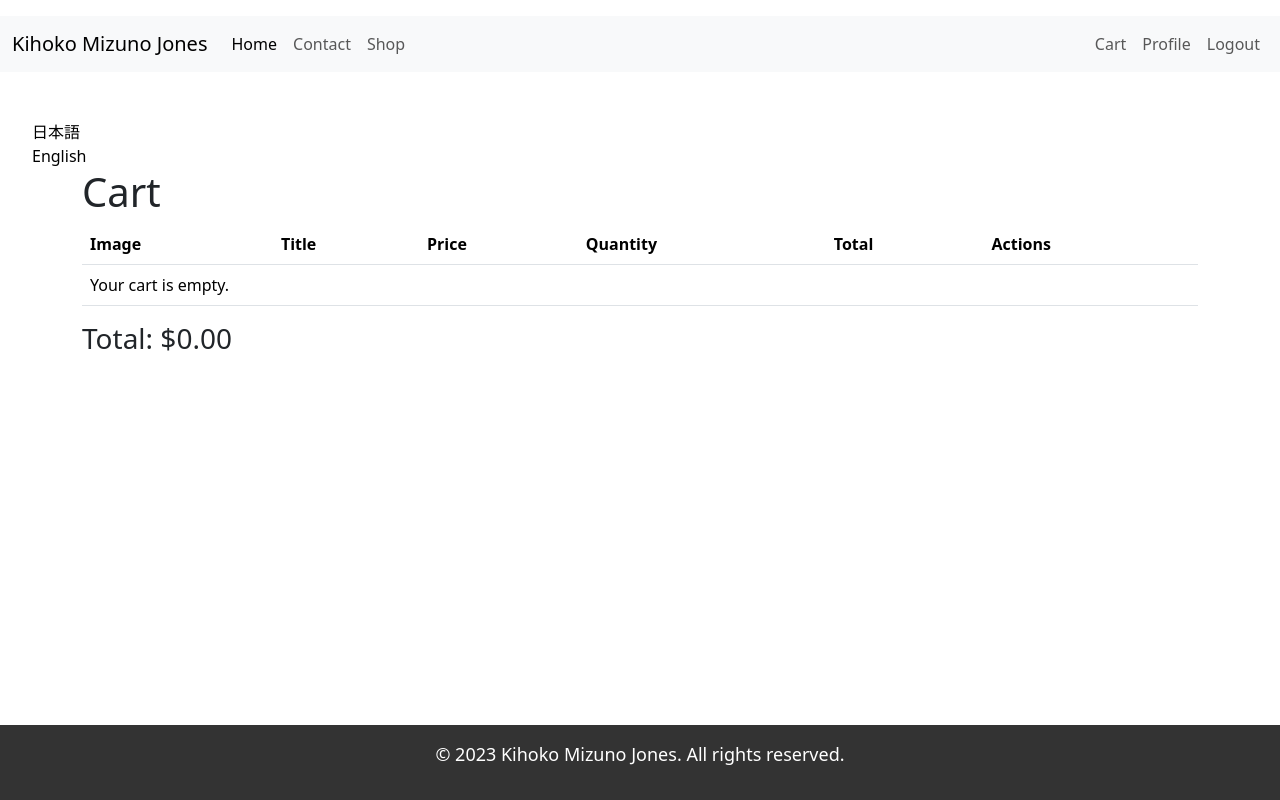
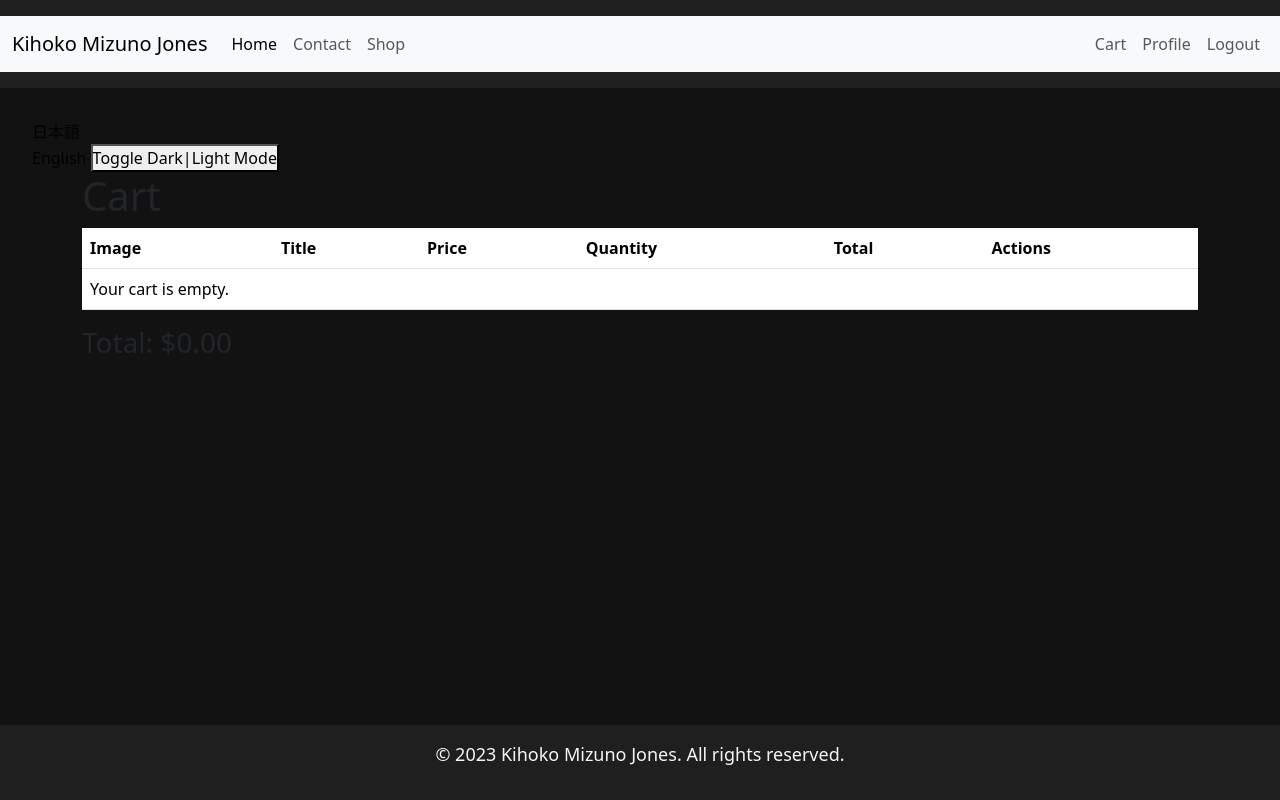
Before and after one commit to performlikemj/kihoko, a Django app: page /cart/ in a window 1280 px wide. Run offline with Django 4.2, Linux system fonts and the light colour scheme; a user stored in the database is signed in; data comes from the database, SQL or seed files in the repository.

Commit message:
Add functionality for dark and light theme

```diff
--- a/portfolio/static/portfolio/css/light.css
+++ b/portfolio/static/portfolio/css/light.css
@@ -220,8 +220,3 @@
   left: 50%;
   transform: translateX(-50%);
 }
-
-.product-card {
-  border: none;
-  /* Add any other styling specific to the product card here */
-}
--- a/portfolio/templates/portfolio/base.html
+++ b/portfolio/templates/portfolio/base.html
@@ -14,6 +14,7 @@
 
     <link rel="stylesheet" href="{% static 'portfolio/css/style.css' %}">
     <link rel="stylesheet" href="{% static 'portfolio/css/light.css' %}" id="theme-stylesheet">
+    <link rel="stylesheet" href="{% static 'portfolio/css/dark.css' %}" id="theme-stylesheet">
     <link rel="stylesheet" href="https://cdnjs.cloudflare.com/ajax/libs/font-awesome/6.4.0/css/all.min.css" integrity="sha512-iecdLmaskl7CVkqkXNQ/ZH/XLlvWZOJyj7Yy7tcenmpD1ypASozpmT/E0iPtmFIB46ZmdtAc9eNBvH0H/ZpiBw==" crossorigin="anonymous" referrerpolicy="no-referrer" />
 
     <!-- jQuery Library (Before Slick JS) -->
@@ -32,6 +33,23 @@
     <script defer src="{% static 'portfolio/js/script.js' %}"></script>
     <link href="https://cdn.jsdelivr.net/npm/bootstrap@5.3.0-alpha3/dist/css/bootstrap.min.css" rel="stylesheet" integrity="sha384-KK94CHFLLe+nY2dmCWGMq91rCGa5gtU4mk92HdvYe+M/SXH301p5ILy+dN9+nJOZ" crossorigin="anonymous">
     <script src="https://cdn.jsdelivr.net/npm/bootstrap@5.3.0-alpha3/dist/js/bootstrap.bundle.min.js" integrity="sha384-ENjdO4Dr2bkBIFxQpeoTz1HIcje39Wm4jDKdf19U8gI4ddQ3GYNS7NTKfAdVQSZe" crossorigin="anonymous"></script>
+    <script>
+      const themeStylesheet = document.getElementById('theme-stylesheet');
+      const storedTheme = localStorage.getItem('theme') || 'light';
+      if (storedTheme === 'dark') {
+        themeStylesheet.setAttribute('href', '{% static "portfolio/css/dark.css" %}');
+      }
+
+      document.getElementById('toggle-theme').addEventListener('click', function() {
+        if (themeStylesheet.getAttribute('href') === '{% static "portfolio/css/light.css" %}') {
+           themeStylesheet.setAttribute('href', '{% static "portfolio/css/dark.css" %}');
+           localStorage.setItem('theme', 'dark');
+        } else {
+           themeStylesheet.setAttribute('href', '{% static "portfolio/css/light.css" %}');
+           localStorage.setItem('theme', 'light');
+        }
+      });
+    </script>
 </head>
 <body>
     <div class="flex-container">
@@ -84,6 +102,7 @@
           <a href="{% url 'change_language' %}?lang=ja" style="text-decoration: none; color: black;">日本語</a>
           <br>
           <a href="{% url 'change_language' %}?lang=en" style="text-decoration: none; color: black;">English</a>
+          <button id="toggle-theme">Toggle Dark|Light Mode</button>
           {% block content %}
           {% endblock %}
         </main>
```
